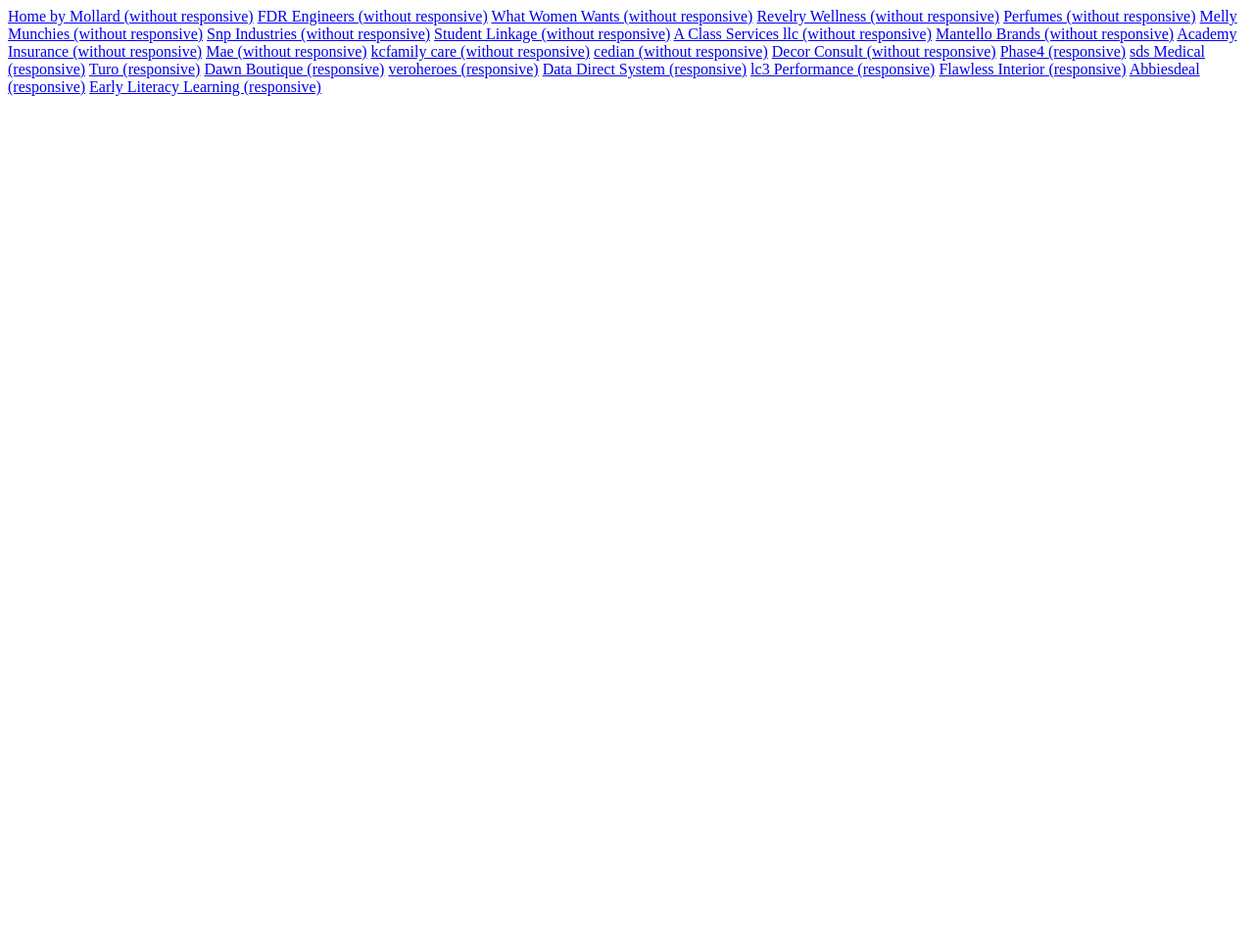
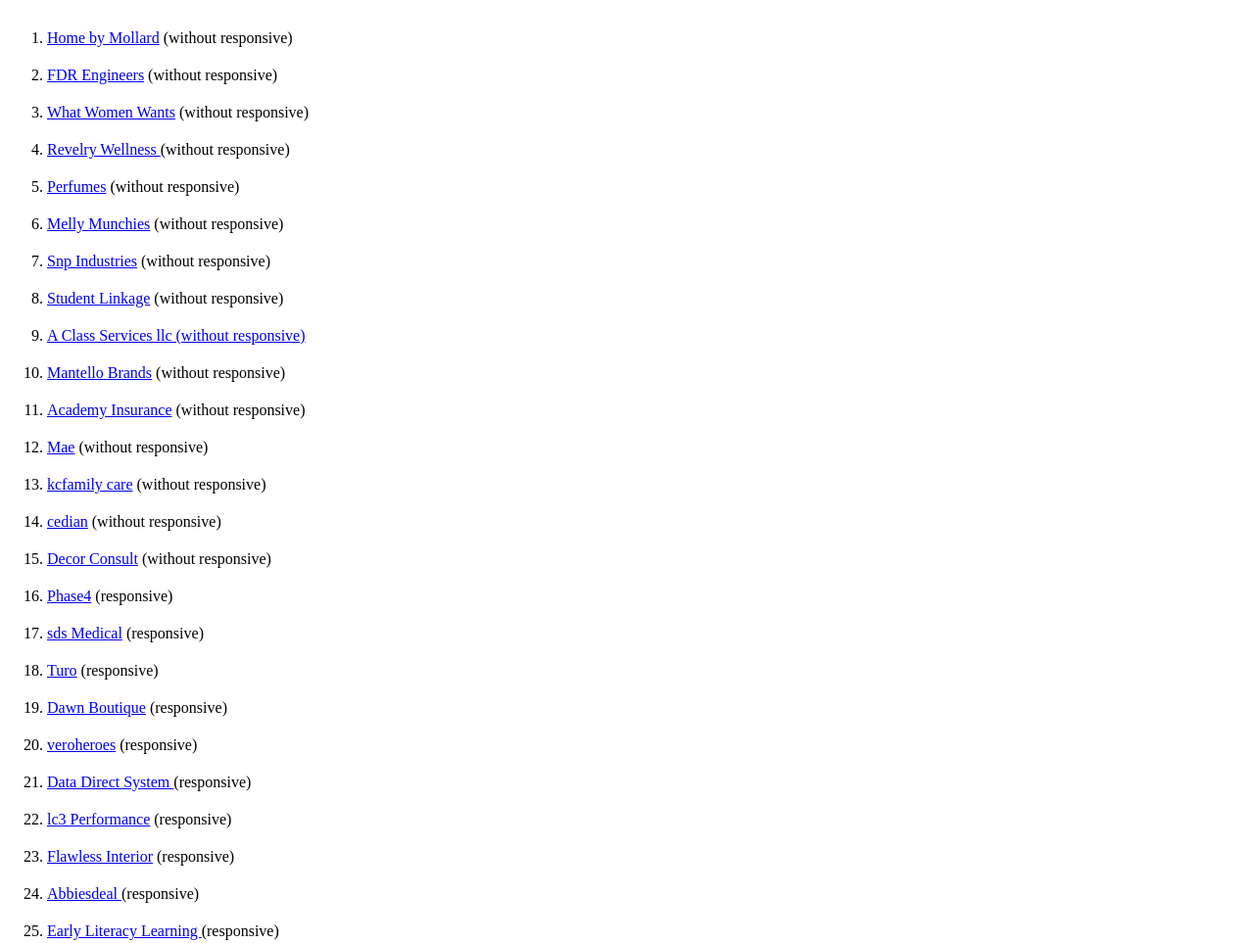
Before and after one commit to Syedarbaz123/Portfolio_Link, a plain HTML site: page index.html in a window 1280 px wide. Shown: the whole page at 98% size. Before the commit the page ends 800 px from the top, so only its background shows below. Drawn offline with Linux system fonts and the light colour scheme.

Commit message:
2nd commit

```diff
--- a/index.html
+++ b/index.html
@@ -4,33 +4,113 @@
     <meta charset="UTF-8">
     <meta name="viewport" content="width=device-width, initial-scale=1.0">
     <title>Portfolio</title>
+    <style>
+        ol {
+        display: grid;
+        grid-template-columns: auto;
+        gap: 20px;
+        margin: 30px auto;
+    }
+    </style>
 </head>
 <body>
-    <a href="https://customdev.devopdigital.com/homebymollard">Home by Mollard  (without responsive)</a>
-    <a href="https://customdev.devopdigital.com/FDR-Engineers/">FDR Engineers (without responsive)</a>
-    <a href="https://custom.devopdigital.com/html/whatwomenwants">What Women Wants (without responsive)</a>
-    <a href="https://customdev.devopdigital.com/revelrywellness">Revelry Wellness (without responsive)</a>
-    <a href="https://customdev.devopdigital.com/new-2">Perfumes (without responsive)</a>
-    <a href="http://mellymunchies.custom.devopdigital.com">Melly Munchies (without responsive)</a>
-    <a href="https://custom.devopdigital.com/html/snpindustries">Snp Industries (without responsive)</a>
-    <a href="https://custom.devopdigital.com/html/StudentLinkage">Student Linkage (without responsive)</a>
-    <a href="https://custom.devopdigital.com/html/aclassservicesllc">A Class Services llc (without responsive)</a>
-    <a href="mantello.custom.devopdigital.com">Mantello Brands (without responsive)</a>
-    <a href="http://academy.custom.devopdigital.com">Academy Insurance (without responsive)</a>
-    <a href="https://customdev.devopdigital.com/AI">Mae (without responsive)</a>
-    <a href="https://custom.devopdigital.com/html/kcfamilycare">kcfamily care (without responsive)</a>
-    <a href="http://cedian.custom.devopdigital.com">cedian (without responsive)</a>
-    <a href="https://customdev.devopdigital.com/decor-consult">Decor Consult (without responsive)</a>
+    <ol>
+        <li>
+            <a href="https://customdev.devopdigital.com/homebymollard">Home
+                by Mollard</a> (without responsive)
+        </li>
+        <li>
+            <a href="https://customdev.devopdigital.com/FDR-Engineers/">FDR
+                Engineers</a> (without responsive)
+        </li>
+        <li>
+            <a href="https://custom.devopdigital.com/html/whatwomenwants">What
+                Women Wants</a> (without responsive)
+        </li>
+        <li>
+            <a href="https://customdev.devopdigital.com/revelrywellness">Revelry
+                Wellness </a>(without responsive)
+        </li>
+        <li>
+            <a href="https://customdev.devopdigital.com/new-2">Perfumes</a>
+                (without responsive)
+        </li>
+        <li>
+            <a href="http://mellymunchies.custom.devopdigital.com">Melly
+                Munchies</a> (without responsive)
+        </li>
+        <li>
+            <a href="https://custom.devopdigital.com/html/snpindustries">Snp
+                Industries</a> (without responsive)
+        </li>
+        <li>
+            <a href="https://custom.devopdigital.com/html/StudentLinkage">Student
+                Linkage</a> (without responsive)
+        </li>
+        <li>
+            <a href="https://custom.devopdigital.com/html/aclassservicesllc">A
+                Class Services llc (without responsive)</a>
+        </li>
+        <li>
+            <a href="mantello.custom.devopdigital.com">Mantello Brands</a>
+                (without responsive)
+        </li>
+        <li>
+            <a href="http://academy.custom.devopdigital.com">Academy
+                Insurance</a> (without responsive)
+        </li>
+        <li>
+            <a href="https://customdev.devopdigital.com/AI">Mae</a> (without
+                responsive)
+        </li>
+        <li>
+            <a href="https://custom.devopdigital.com/html/kcfamilycare">kcfamily
+                care</a> (without responsive)
+        </li>
+        <li>
+            <a href="http://cedian.custom.devopdigital.com">cedian</a> (without
+                responsive)
+        </li>
+        <li>
+            <a href="https://customdev.devopdigital.com/decor-consult">Decor
+                Consult</a> (without responsive)
+        </li>
+        <li>
 
-    <a href="phase4.custom.devopdigital.com">Phase4 (responsive)</a>
-    <a href="https://sdsmed.com/">sds Medical (responsive)</a>
-    <a href="https://letgorental.com">Turo (responsive)</a>
-    <a href="https://eve2dawnboutique.com"> Dawn Boutique (responsive)</a>
-    <a href="https://veroheroes.com">veroheroes (responsive)</a>
-    <a href="https://custom.devopdigital.com/html/DDS/">Data Direct System (responsive)</a>
-    <a href="https://www.lc3performance.com">lc3 Performance (responsive)</a>
-    <a href="http://flawlessinterior.custom.devopdigital.com">Flawless Interior (responsive)</a>
-    <a href="https://abbiesdeal.com">Abbiesdeal (responsive)</a>
-    <a href="http://earlyliteracylearning.com">Early Literacy Learning (responsive)</a>
+            <a href="phase4.custom.devopdigital.com">Phase4</a> (responsive)
+        </li>
+        <li>
+            <a href="https://sdsmed.com/">sds Medical</a> (responsive)
+        </li>
+        <li>
+            <a href="https://letgorental.com">Turo</a> (responsive)
+        </li>
+        <li>
+            <a href="https://eve2dawnboutique.com"> Dawn Boutique</a>
+                (responsive)
+        </li>
+        <li>
+            <a href="https://veroheroes.com">veroheroes</a> (responsive)
+        </li>
+        <li>
+            <a href="https://custom.devopdigital.com/html/DDS/">Data Direct
+                System </a>(responsive)
+        </li>
+        <li>
+            <a href="https://www.lc3performance.com">lc3 Performance</a>
+                (responsive)
+        </li>
+        <li>
+            <a href="http://flawlessinterior.custom.devopdigital.com">Flawless
+                Interior</a> (responsive)
+        </li>
+        <li>
+            <a href="https://abbiesdeal.com">Abbiesdeal </a>(responsive)
+        </li>
+        <li>
+            <a href="http://earlyliteracylearning.com">Early Literacy
+                Learning </a>(responsive)
+        </li>
+    </ol>
 </body>
 </html>
```
